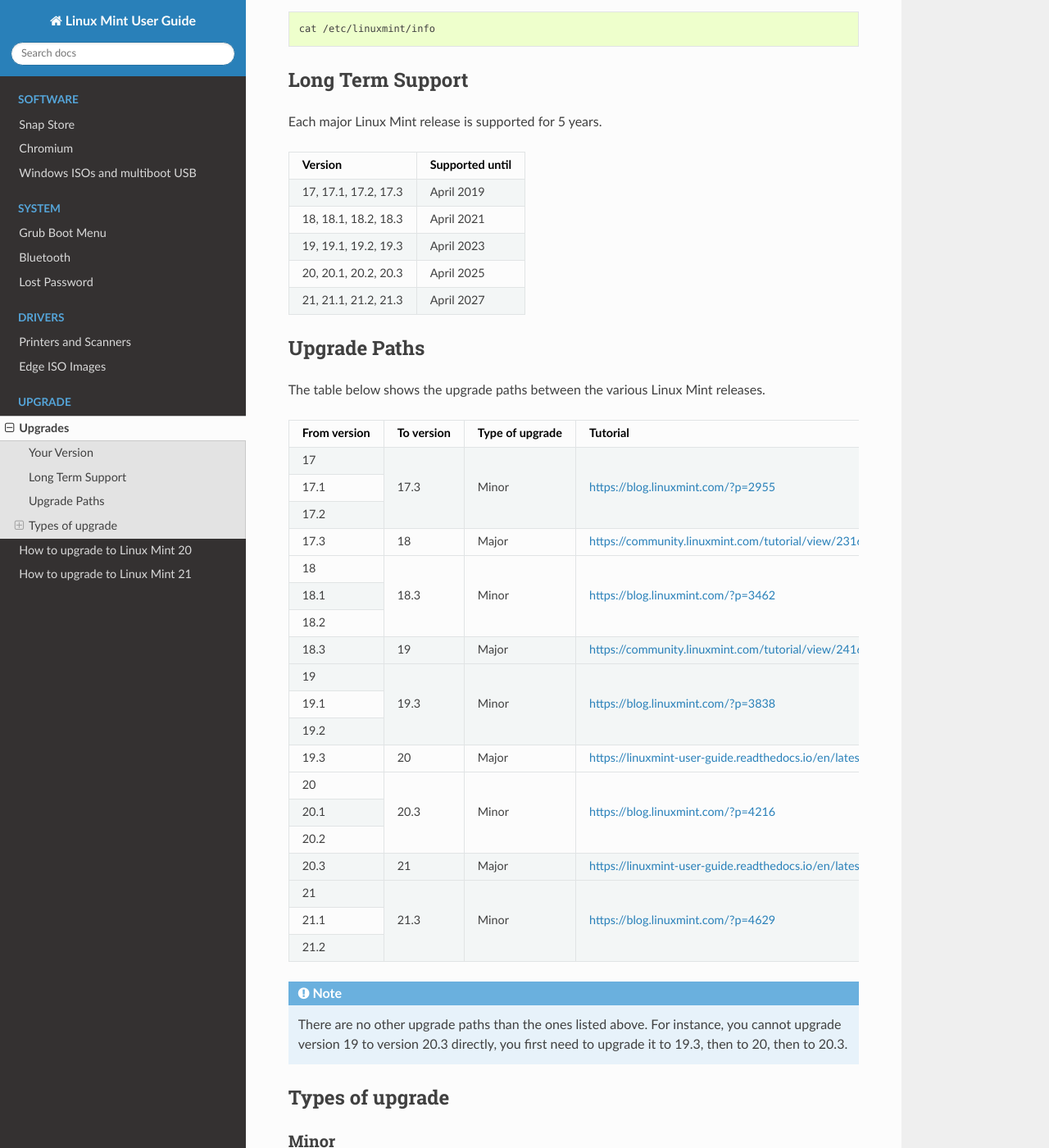
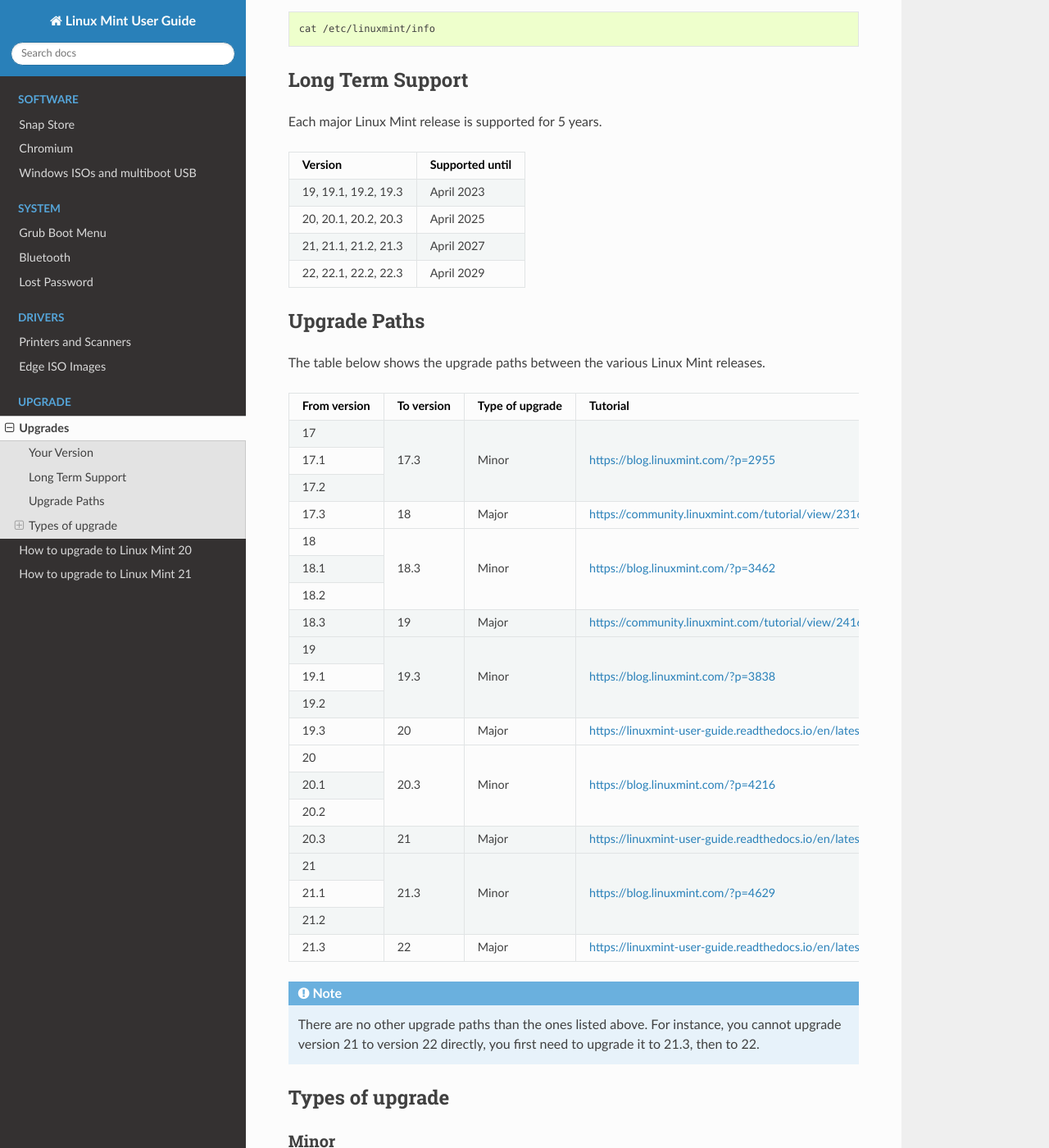
Before and after one commit to linuxmint/doc-user-guide, a Sphinx documentation site: the page built from docs/upgrade.rst, in a window 1280 px wide and 1400 px high, scrolled down 250 px. Shown: the whole window at 82% size. Built offline with Sphinx 7.4.7 and the Read the Docs theme 2.0.0, drawn with Linux system fonts in a browser that asks for light colours.

Commit message:
Upgrade: Add 22 info

```diff
--- a/docs/upgrade.rst
+++ b/docs/upgrade.rst
@@ -19,15 +19,13 @@
 +-----------------------+-----------------+
 | Version               | Supported until |
 +=======================+=================+
-| 17, 17.1, 17.2, 17.3  | April 2019      |
-+-----------------------+-----------------+
-| 18, 18.1, 18.2, 18.3  | April 2021      |
-+-----------------------+-----------------+
 | 19, 19.1, 19.2, 19.3  | April 2023      |
 +-----------------------+-----------------+
 | 20, 20.1, 20.2, 20.3  | April 2025      |
 +-----------------------+-----------------+
 | 21, 21.1, 21.2, 21.3  | April 2027      |
++-----------------------+-----------------+
+| 22, 22.1, 22.2, 22.3  | April 2029      |
 +-----------------------+-----------------+
 
 Upgrade Paths
@@ -76,8 +74,10 @@
 +--------------+            +                  |                                                                               |
 | 21.2         |            |                  |                                                                               |
 +--------------+------------+------------------+-------------------------------------------------------------------------------+
+| 21.3         | 22         + Major            | https://linuxmint-user-guide.readthedocs.io/en/latest/upgrade-to-mint-22.html |
++--------------+------------+------------------+-------------------------------------------------------------------------------+
 
-.. note:: There are no other upgrade paths than the ones listed above. For instance, you cannot upgrade version 19 to version 20.3 directly, you first need to upgrade it to 19.3, then to 20, then to 20.3.
+.. note:: There are no other upgrade paths than the ones listed above. For instance, you cannot upgrade version 21 to version 22 directly, you first need to upgrade it to 21.3, then to 22.
 
 Types of upgrade
 ================
```
Also changed, not shown: docs/upgrade-to-mint-22.rst (added, +68 -0 lines), docs/images/upgrade22-mintupgrade.png (added).
